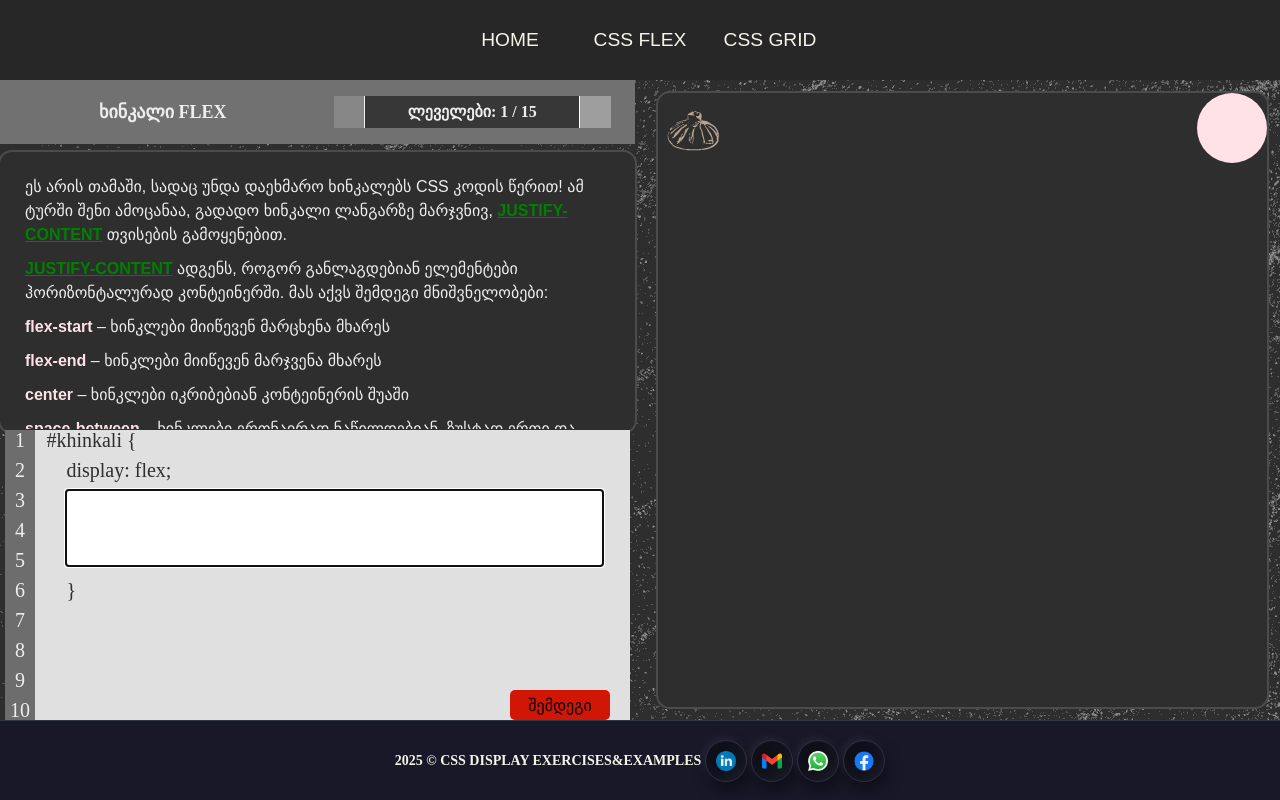
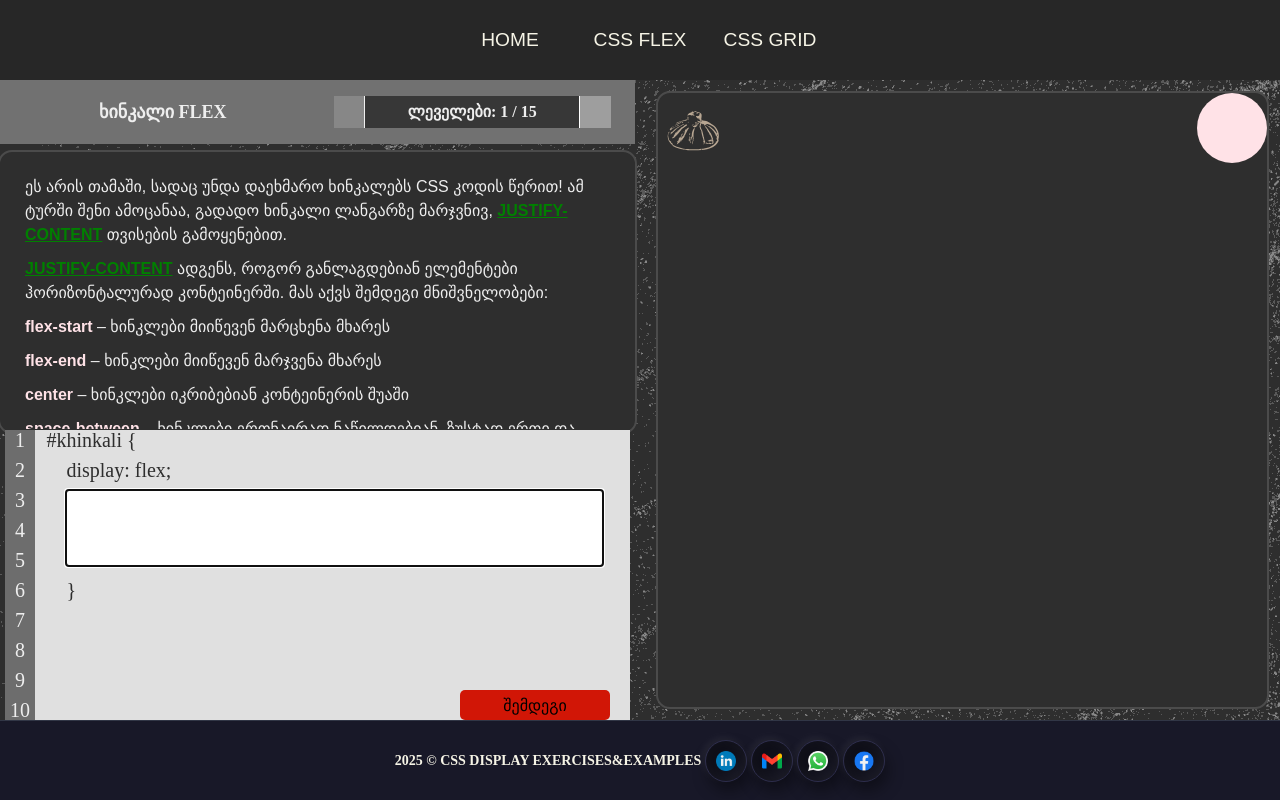
Before and after one commit to Ljojua15/DISPLAY, an Angular app: page /khinkali-flex in a window 1280 px wide. Built offline with nearby package versions, Linux system fonts and the light colour scheme; grey boxes are pictures that could not be loaded.

Commit message:
add tasks new

```diff
--- a/src/app/comp-shared/task/codding/codding.component.scss
+++ b/src/app/comp-shared/task/codding/codding.component.scss
@@ -33,7 +33,7 @@
     &--btn{
       position: absolute;
       border: none;
-      width: 16%;
+      width: 24%;
       height: 10%;
       //font-family: variables.$second-font;
       @include mixins.flex(center,center,column);
--- a/src/app/comp-shared/task/codding/codding.component.ts
+++ b/src/app/comp-shared/task/codding/codding.component.ts
@@ -35,6 +35,7 @@ export class CoddingComponent implements OnInit {
   })
 
   public enterCode(direction: 'done'){
+  if(  this.flexService.$currentLevel$() < this.flexService.flexConfigLength){
     const value = this.$code$().value
 
     if (value) {
@@ -46,4 +47,6 @@ export class CoddingComponent implements OnInit {
 
     this.coddingService.enterMyCode(direction);
   }
+  }
+
 }
--- a/src/app/lib/lessons/flex.config.ts
+++ b/src/app/lib/lessons/flex.config.ts
@@ -1337,7 +1337,7 @@ export const FLEX_CONFIG = {
   15: {
     texts: [
       {
-        text: "დაეხმარე ხინკლების არმიას სამ მოწესრიგებულ სვეტად ჩამწკრივებაში <strong>flex-direction</strong> და <strong>flex-wrap</strong> თვისებების კომბინაციის გამოყენებით."
+        text: "დაეხმარე ხინკლების არმიას სამ მოწესრიგებულ სვეტად ჩამწკრივებაში <strong>flex-direction</strong>, <strong>justify-content</strong> და <strong>flex-wrap</strong> თვისებების კომბინაციის გამოყენებით."
       }
     ],
     answers: [
```
